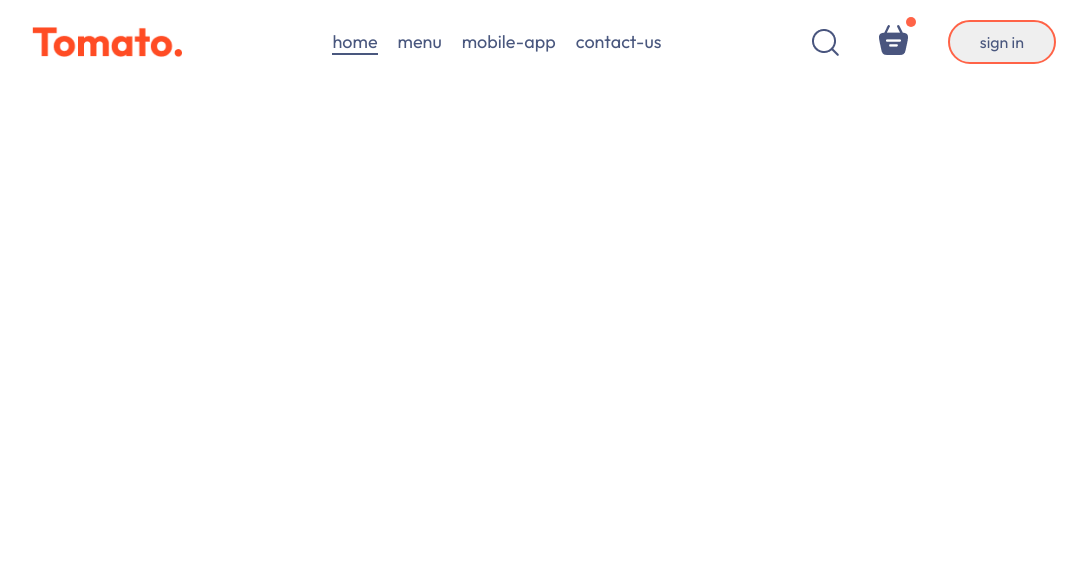
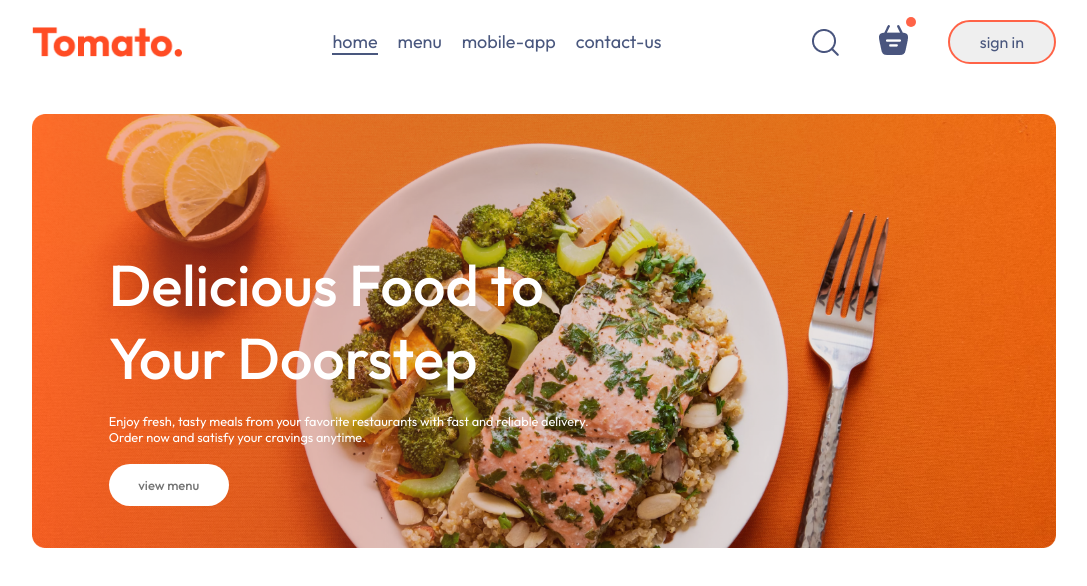
Before and after one commit to Habib0011/food-delivery-frontend, a React app: page / in a window 1280 px wide. Shown: the top 586 px of the page, without its empty margins (96-1183 px from the left). Built offline with nearby package versions, Linux system fonts and the light colour scheme; the HTML template or start-up script is replaced by a standard one.

Commit message:
header done

```diff
--- /dev/null
+++ b/src/components/Header/Header.css
@@ -0,0 +1,39 @@
+.header {
+    height: 34vw;
+    margin: 30px auto;
+    background: url('/header_img.png') no-repeat;
+    background-size: contain;
+    position: relative;
+}
+
+.header-content {
+    display: flex;
+    flex-direction: column;
+    align-items: start;
+    position: absolute;
+    gap: 1.5vw;
+    bottom: 10%;
+    max-width: 50%;
+    left: 6vw;
+}
+
+.header-content h2 {
+    font-weight: 500;
+    font-size: max(4.5vw, 22px);
+    color: white;
+}
+
+.header-content p {
+    color: white;
+    font-size: 1vw;
+}
+
+.header-content button {
+    border: none;
+    background-color: white;
+    color: #747474;
+    border-radius: 50px;
+    font-size: max(1vw, 13px);
+    padding: 1vw 2.3vw;
+    font-weight: 500;
+}
--- /dev/null
+++ b/src/components/Header/Header.jsx
@@ -0,0 +1,17 @@
+import React from 'react';
+import './Header.css'
+const Header = () => {
+    return (
+        <div className='header'>
+            <div className="header-content">
+                <h2>Delicious Food to Your Doorstep</h2>
+                <p>
+                    Enjoy fresh, tasty meals from your favorite restaurants with fast and reliable delivery. Order now and satisfy your cravings anytime.
+                </p>
+                <button>view menu</button>
+            </div>
+        </div>
+    );
+};
+
+export default Header;
--- a/src/pages/Home/Home.jsx
+++ b/src/pages/Home/Home.jsx
@@ -4,10 +4,11 @@
 const Home = () => {
     return (
         <div>
-
+            <Header></Header>
         </div>
     );
 };
 import './Home.css'
+import Header from '../../components/Header/Header';
 
 export default Home;
```
Also changed, not shown: public/header_img.png (added).
